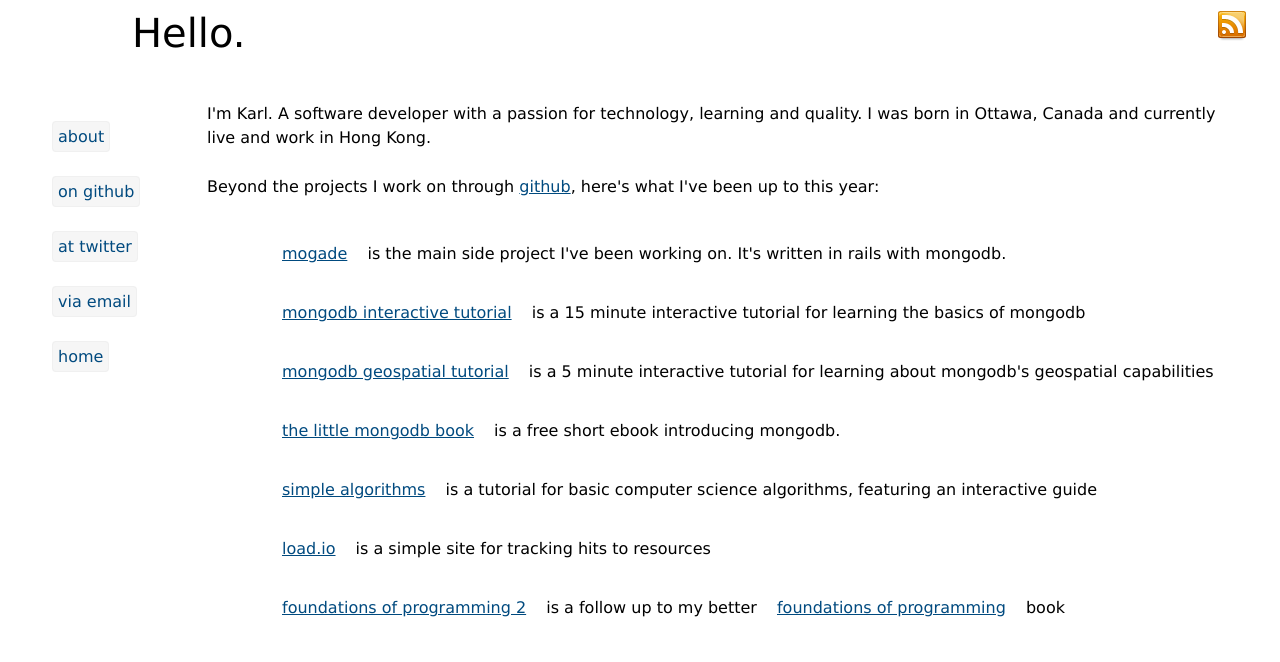
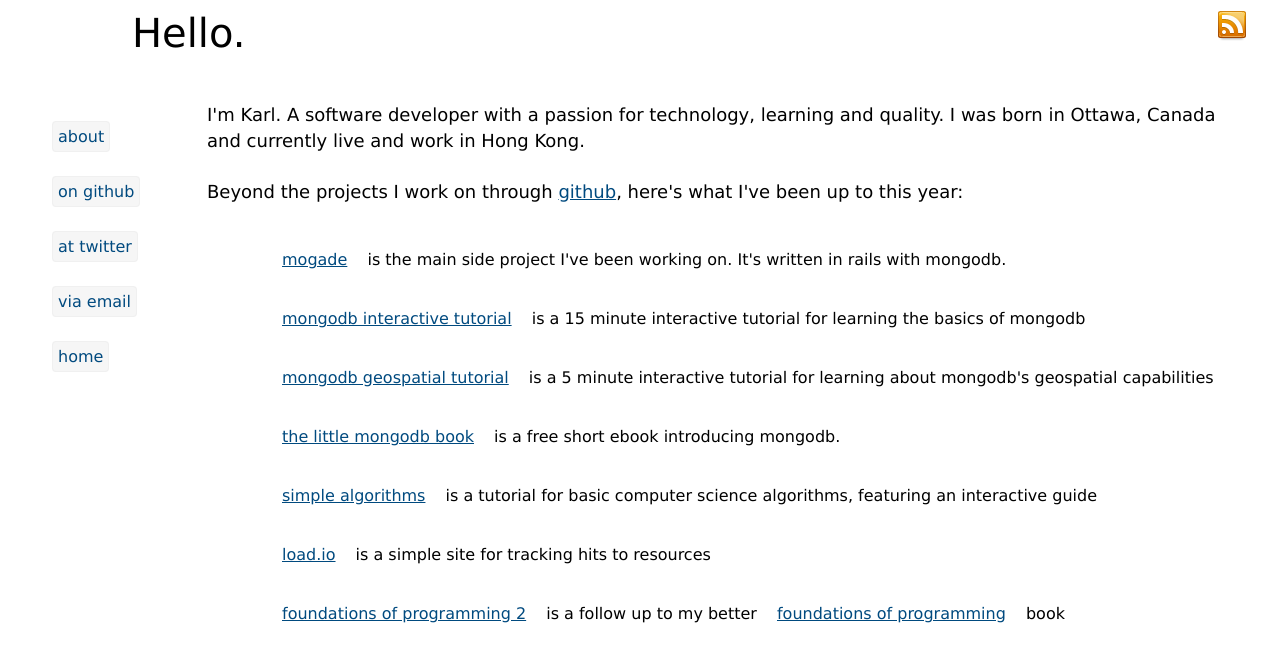
Before and after one commit to fehmicansaglam/fehmicansaglam.github.com, a Jekyll site: the page built from about.html, in a window 1280 px wide. Shown: the top 662 px of the page. Built offline with Jekyll 4.4.1, drawn with Linux system fonts in a browser that asks for light colours; nearby versions of some CDN libraries.

Commit message:
increased font size

```diff
--- a/assets/css/main.css
+++ b/assets/css/main.css
@@ -25,6 +25,7 @@ li{list-style:none;}
 #title a:hover{color:#777;}
 #rss{float:right;position:relative;top:10px;}
 #content{margin-left:175px;position:relative;}
+#content p{font-size:18px;line-height:26px;}
 #post #date{margin-bottom:20px;font-style:italic;font-size:80%;color:#444;}
 
 #left{padding:20px;width:125px;float:left;color:#fff;}
```
